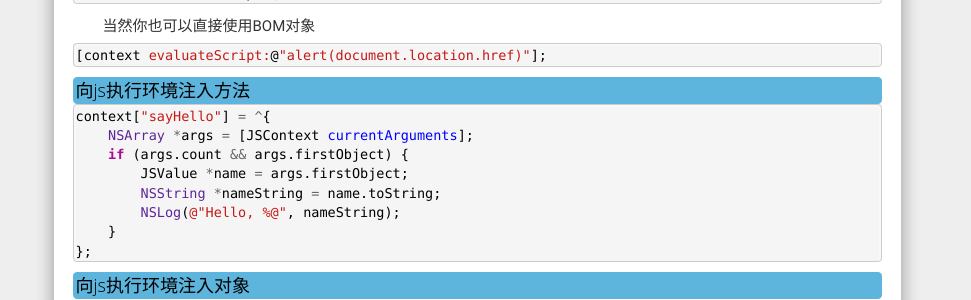
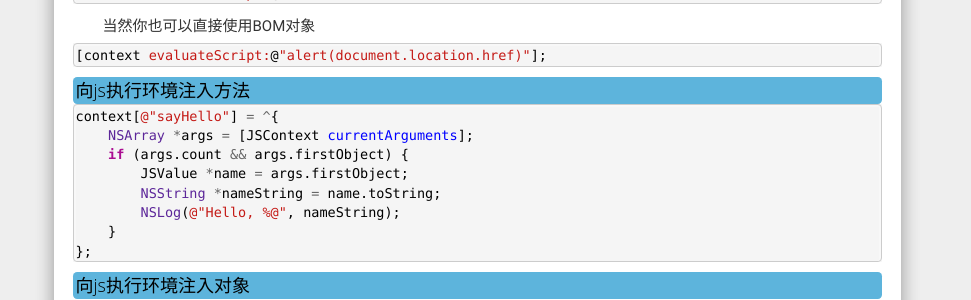
Before and after one commit to mikezone/mikezone.github.io, a Jekyll site: the page built from _posts/2017-07-30-WebView与js交互.md, in a window 1280 px wide and 900 px high, scrolled down 680 px. Shown: the part 152-452 px from the top of the window, without its empty margins (309-1280 px from the left). Built offline with Jekyll 4.4.1, drawn with Linux system fonts in a browser that asks for light colours; nearby versions of some CDN libraries; comment, search, counter and statistics services are not loaded.

Commit message:
no message

````diff
--- a/_posts/2017-07-30-WebView与js交互.md
+++ b/_posts/2017-07-30-WebView与js交互.md
@@ -52,7 +52,7 @@ JSContext *context = [self valueForKeyPath:@"documentView.webView.mainFrame.java
 <h4 id="anchor1_1">向js执行环境注入方法</h4>
 
 ```objectivec
-context["sayHello"] = ^{
+context[@"sayHello"] = ^{
     NSArray *args = [JSContext currentArguments];
     if (args.count && args.firstObject) {
         JSValue *name = args.firstObject;
````
